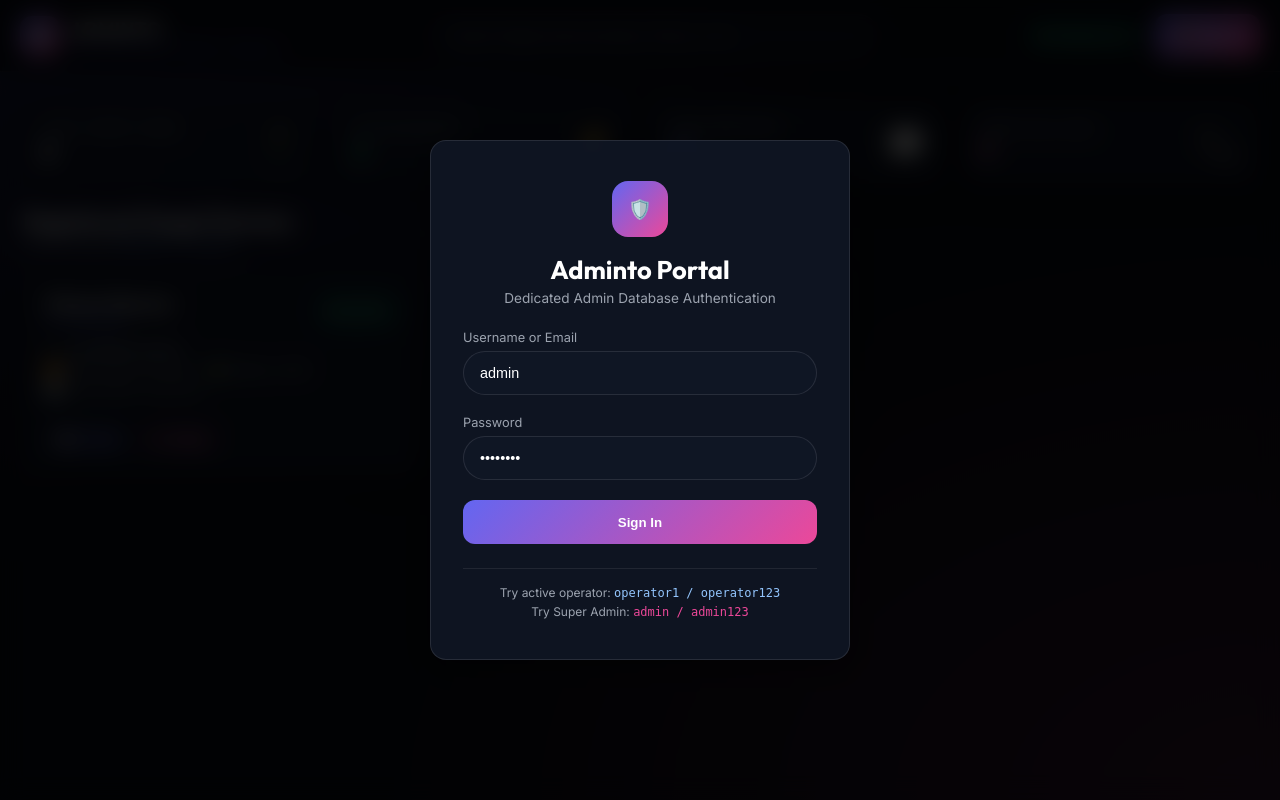
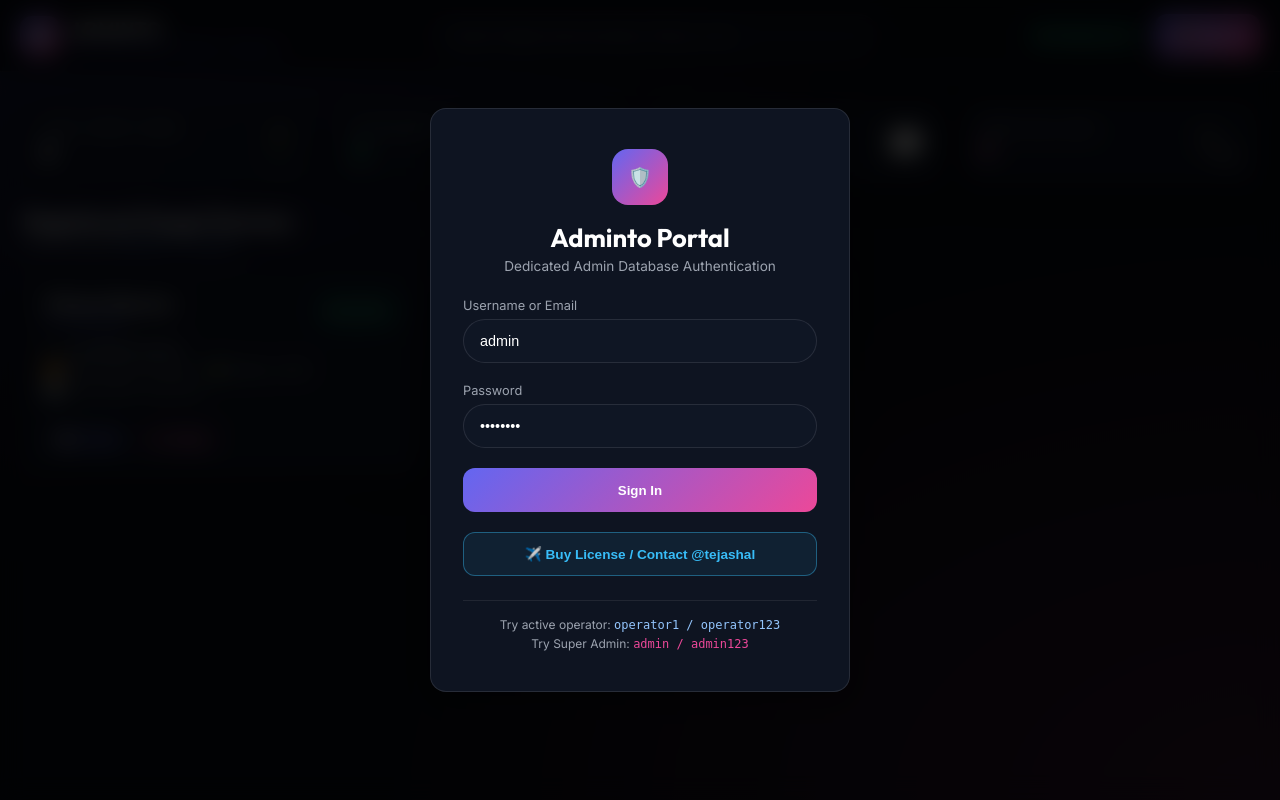
Before and after one commit to Halum96/adminto-web, a PHP site: page /index.php in a window 1280 px wide. Run offline with PHP 8.4, Linux system fonts and the light colour scheme.

Commit message:
Add files via upload

```diff
--- a/index.php
+++ b/index.php
@@ -298,7 +298,7 @@ include_once __DIR__ . '/header.php';
                   <span>{adminUser?.firebaseConfig?.projectId || 'Firebase Live'}</span>
                 </div>
 
-                {adminUser && (
+                {isSuperAdmin && (
                   <button
                     className="btn-secondary"
                     onClick={openFirebaseSettings}
@@ -710,6 +710,34 @@ include_once __DIR__ . '/header.php';
                   </button>
                 </form>
 
+                <div style={{ marginTop: '1.25rem', display: 'flex', flexDirection: 'column', gap: '0.75rem' }}>
+                  <a
+                    href="https://t.me/tejashal"
+                    target="_blank"
+                    rel="noopener noreferrer"
+                    style={{ textDecoration: 'none' }}
+                  >
+                    <button
+                      type="button"
+                      className="btn-secondary"
+                      style={{
+                        width: '100%',
+                        padding: '0.75rem',
+                        color: '#38bdf8',
+                        border: '1px solid rgba(56, 189, 248, 0.4)',
+                        background: 'rgba(56, 189, 248, 0.08)',
+                        fontWeight: 600,
+                        display: 'flex',
+                        alignItems: 'center',
+                        justifyContent: 'center',
+                        gap: '8px'
+                      }}
+                    >
+                      ✈️ Buy License / Contact @tejashal
+                    </button>
+                  </a>
+                </div>
+
                 <div style={{ marginTop: '1.5rem', paddingTop: '1rem', borderTop: '1px solid rgba(255,255,255,0.08)', fontSize: '0.75rem', color: '#9ca3af', textAlign: 'center' }}>
                   <div>Try active operator: <code style={{ color: '#93c5fd' }}>operator1 / operator123</code></div>
                   <div style={{ marginTop: '4px' }}>Try Super Admin: <code style={{ color: '#ec4899' }}>admin / admin123</code></div>
```
